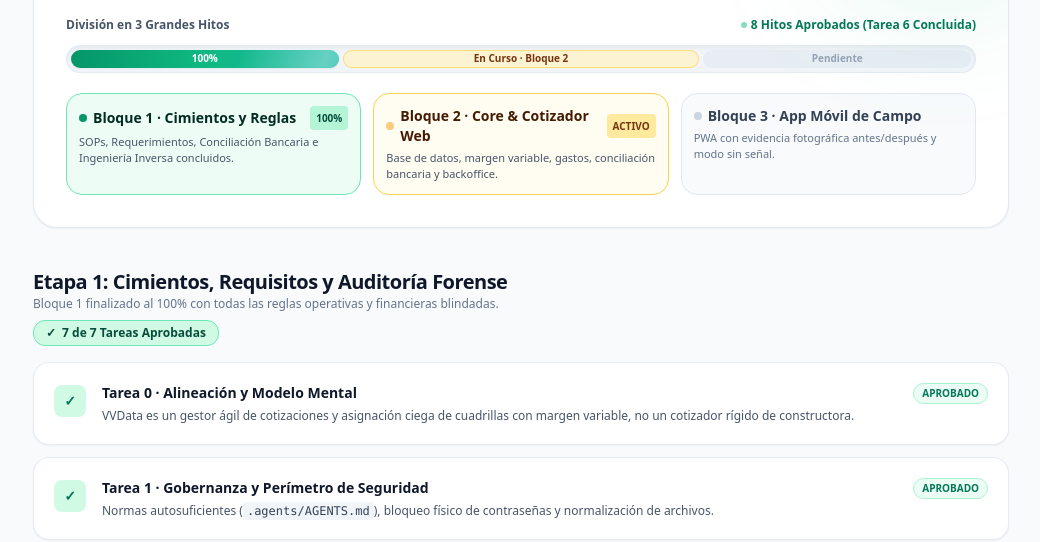
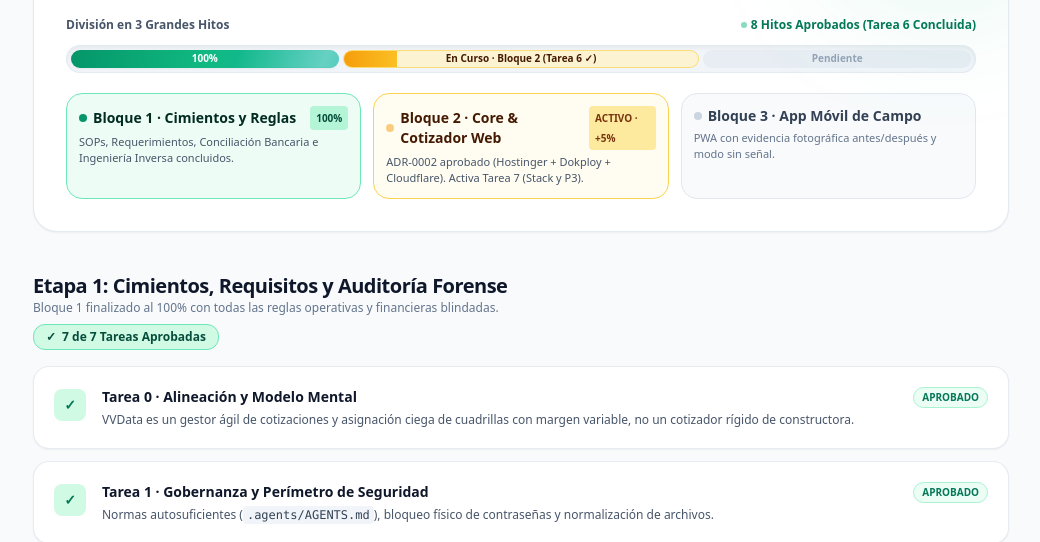
Before and after one commit to pglezr-lab/vvdata-plan, a plain HTML site: page index.html in a window 1280 px wide. Shown: the part 289-831 px from the top of the page, without its empty margins (119-1159 px from the left). Drawn offline with nearby package versions, Linux system fonts and the light colour scheme.

Commit message:
style(tablero): reflejar relleno visual de avance en barra del bloque 2

```diff
--- a/index.html
+++ b/index.html
@@ -135,9 +135,10 @@
             <span class="relative text-[10px] font-black text-white px-1 truncate">100%</span>
           </div>
 
-          <!-- Bloque 2 -->
-          <div class="h-full rounded-lg sm:rounded-xl bg-amber-100/80 border border-amber-300/70 flex items-center justify-center transition-all" style="width: 40%;">
-            <span class="text-[10px] font-bold text-amber-900 px-1 truncate hidden sm:inline">En Curso · Bloque 2</span>
+          <!-- Bloque 2 (40% global, con avance interno de Tarea 6 completada) -->
+          <div class="relative h-full rounded-lg sm:rounded-xl bg-amber-100/80 border border-amber-300/70 flex items-center justify-center transition-all overflow-hidden" style="width: 40%;">
+            <div class="absolute left-0 top-0 bottom-0 bg-gradient-to-r from-amber-500 to-amber-400 transition-all duration-700" style="width: 15%;"></div>
+            <span class="relative text-[10px] font-bold text-amber-950 px-1 truncate hidden sm:inline">En Curso · Bloque 2 (Tarea 6 ✓)</span>
           </div>
 
           <!-- Bloque 3 -->
@@ -165,9 +166,9 @@
                 <span class="w-2 h-2 rounded-full bg-amber-500 animate-pulse shrink-0"></span>
                 Bloque 2 · Core & Cotizador Web
               </span>
-              <span class="text-[10px] font-black uppercase px-1.5 py-0.5 rounded bg-amber-200/80 text-amber-900">Activo</span>
+              <span class="text-[10px] font-black uppercase px-1.5 py-0.5 rounded bg-amber-200/80 text-amber-900">Activo · +5%</span>
             </div>
-            <div class="text-slate-600 text-[11px] mt-1">Base de datos, margen variable, gastos, conciliación bancaria y backoffice.</div>
+            <div class="text-slate-600 text-[11px] mt-1">ADR-0002 aprobado (Hostinger + Dokploy + Cloudflare). Activa Tarea 7 (Stack y P3).</div>
           </div>
 
           <div class="p-3 rounded-xl sm:rounded-2xl bg-slate-50 border border-slate-200 transition-all duration-200 hover:bg-white hover:shadow-sm">
```
